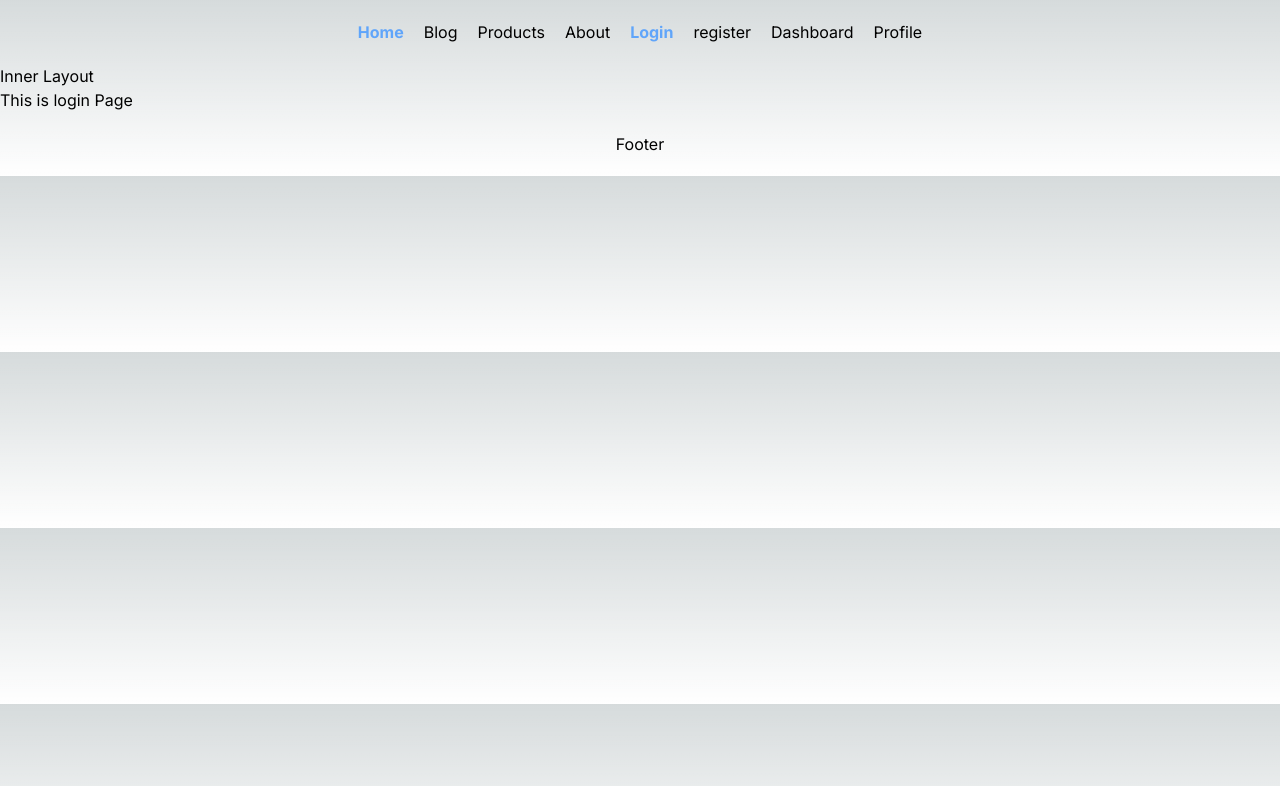
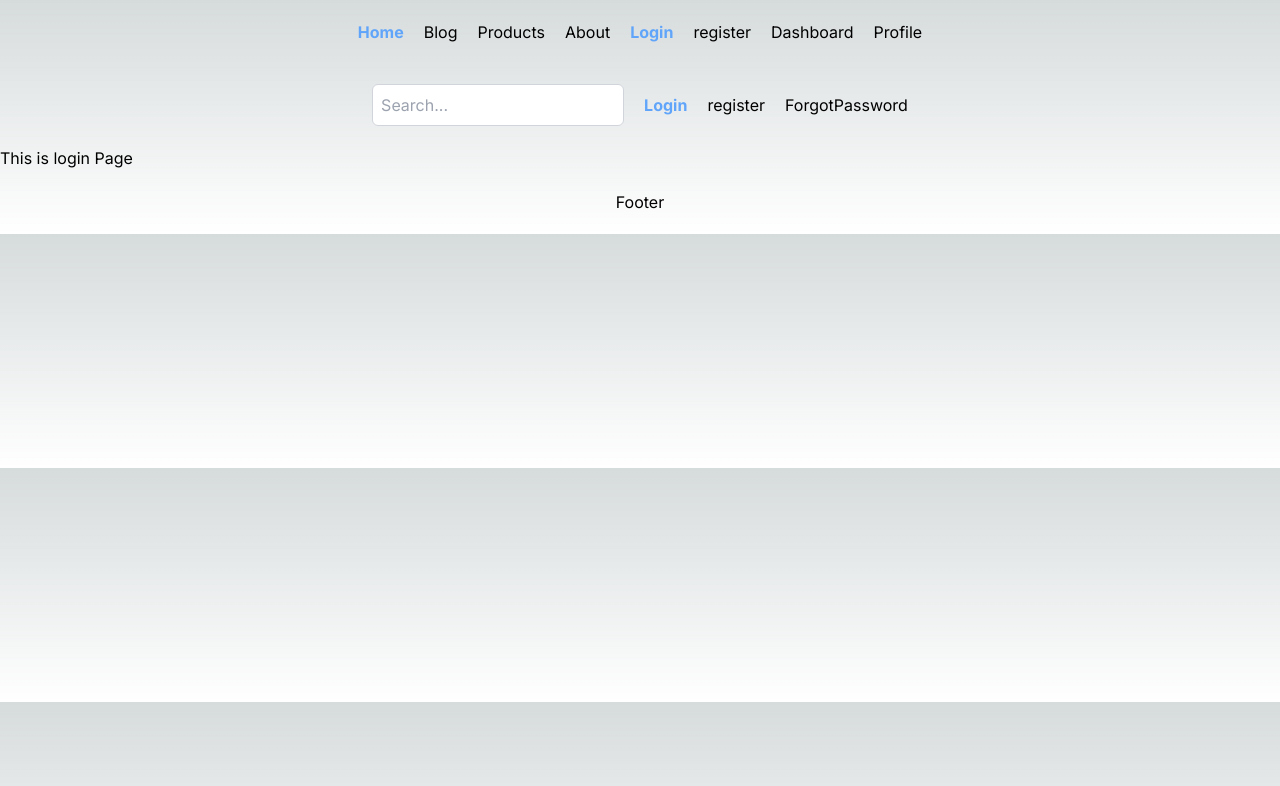
Before and after one commit to AliAsgharGill/NextJS-Learn, a Next.js app in the folder next/: page /login in a window 1280 px wide. Shown: the top 786 px of the page. Built offline with nearby package versions, Linux system fonts and the light colour scheme.

Commit message:
templates

```diff
--- a/next/src/app/(auth)/(with-auth-layout)/layout.tsx
+++ b/next/src/app/(auth)/(with-auth-layout)/layout.tsx
@@ -1,11 +1,46 @@
+"use client";
+import Link from "next/link";
+import { usePathname } from "next/navigation";
+import { useState } from "react";
+
+const navLinks = [
+  { name: "Login", href: "/login" },
+  { name: "register", href: "/register" },
+  { name: "ForgotPassword", href: "/forgot-password" },
+];
+
 export default function AuthLayout({
   children,
 }: {
   children: React.ReactNode;
 }) {
+  const pathname = usePathname();
+  const [input, setInput] = useState("");
   return (
     <>
-      <h1>Inner Layout</h1>
+      <div className="flex justify-center items-center gap-5 p-5">
+        <div>
+          <input
+            placeholder="Search..."
+            className="border border-gray-300 rounded-md p-2 text-black "
+            type="text"
+            value={input}
+            onChange={(e) => setInput(e.target.value)}
+          />
+        </div>
+        {navLinks.map((link) => {
+          const isActive = pathname.startsWith(link.href);
+          return (
+            <Link
+              href={link.href}
+              key={link.name}
+              className={isActive ? "font-bold text-blue-400 " : ""}
+            >
+              {link.name}
+            </Link>
+          );
+        })}
+      </div>
       {children}
     </>
   );
--- a/next/src/app/Rootlayout.tsx
+++ b/next/src/app/Rootlayout.tsx
@@ -40,7 +40,7 @@ export default function RootLayout({
             );
           })}
         </div>
-        {children}
+          {children}
         <div>
           <Footer />
         </div>
--- a/next/src/app/layout.tsx
+++ b/next/src/app/layout.tsx
@@ -1,4 +1,3 @@
-// layout.tsx
 import { metadata } from "./metadata";
 import RootLayout from "./Rootlayout";
 
```
Also changed, not shown: next/src/app/(auth)/(with-auth-layout)/forgot-password/page.tsx (renamed from next/src/app/(auth)/forgot-password/page.tsx), 1 other file (tests, documents, lock files or other folders).
